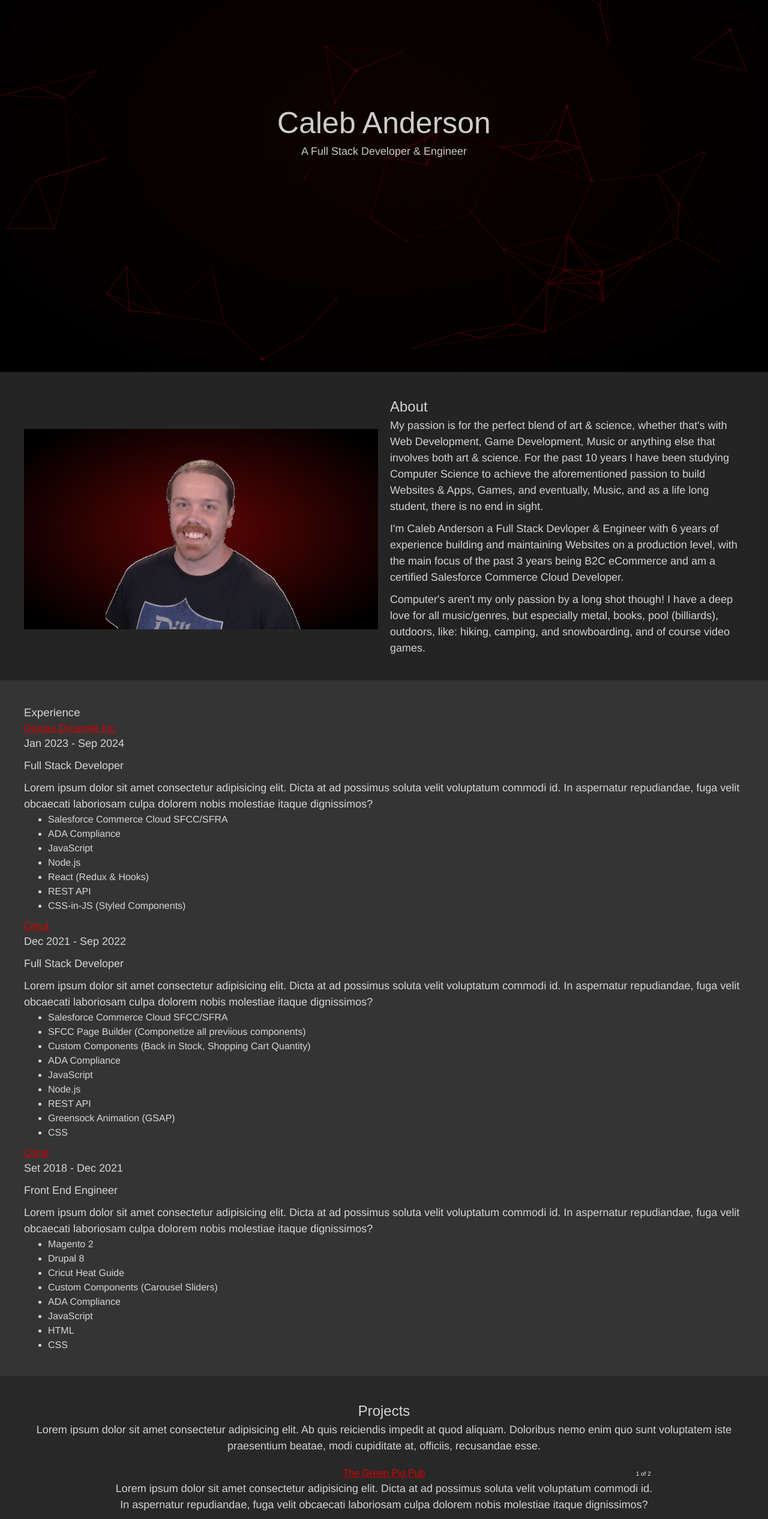
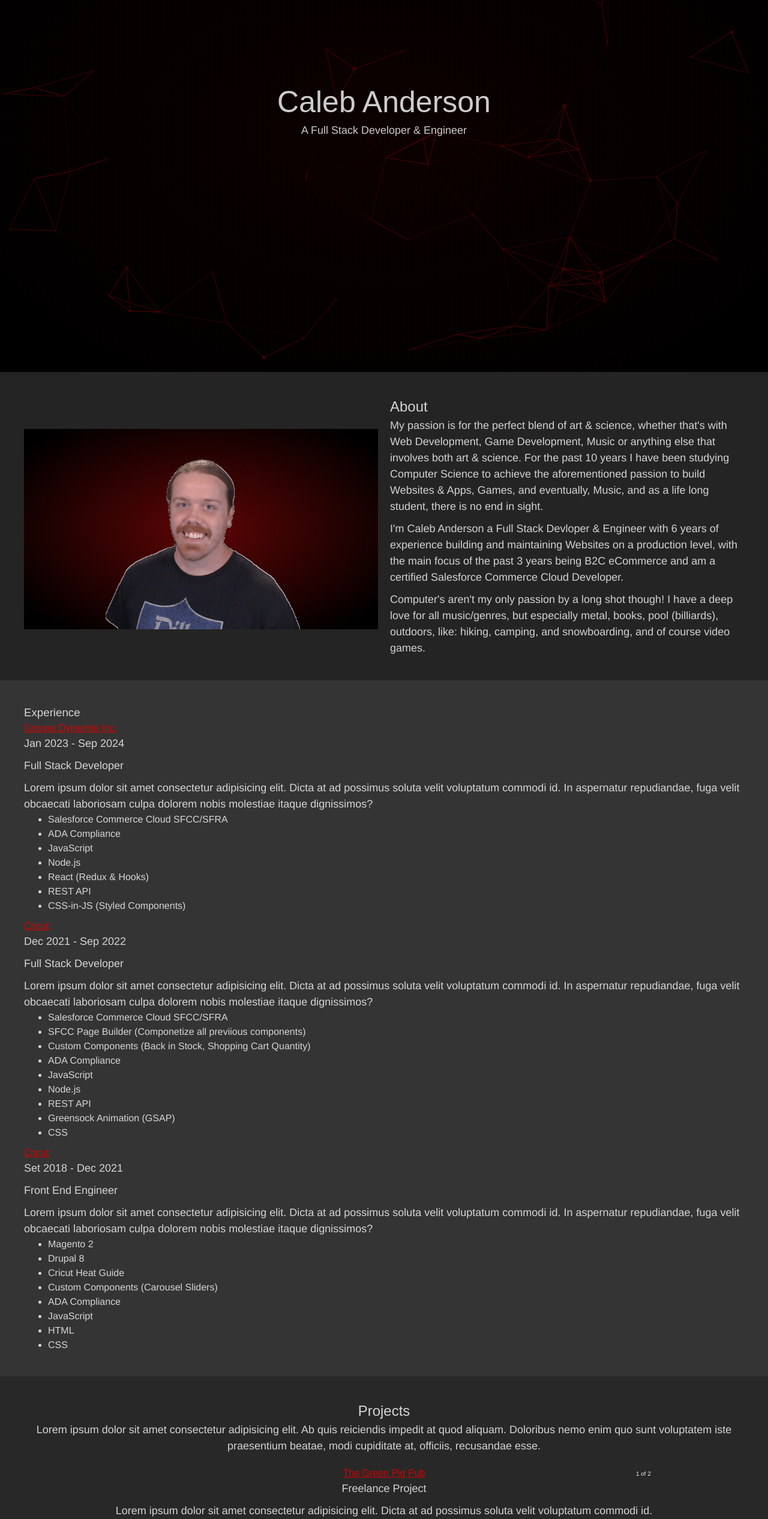
Before and after one commit to LordSahvith/CalebMckays, a React (Vite) app: page / in a window 1280 px wide. Shown: the part 180-2712 px from the top of the page at 60% size. Built offline with nearby package versions, Linux system fonts and the light colour scheme; a web font is replaced by a local one.

Commit message:
update projects to have a type; center hero text

```diff
--- a/src/components/layout/hero/Hero.css
+++ b/src/components/layout/hero/Hero.css
@@ -14,7 +14,6 @@
 }
 
 .hero-text {
-  margin-top: 70px;
   width: 100%;
   max-width: 100%;
 }
--- a/src/components/layout/projects/Projects-Carousel.jsx
+++ b/src/components/layout/projects/Projects-Carousel.jsx
@@ -15,6 +15,7 @@ function ProjectsCarousel() {
                 {project.title}
               </a>
             </h4>
+            <p>{project.type}</p>
             <p>{project.content}</p>
           </div>
           <div>
--- a/src/components/layout/projects/data/projects.js
+++ b/src/components/layout/projects/data/projects.js
@@ -4,6 +4,7 @@ import GreenPigFoodImage from "/images/projects/green-pig-pub/food-menu-table-vi
 const projects = [
   {
     title: "The Green Pig Pub",
+    type: "Freelance Project",
     content:
       "Lorem ipsum dolor sit amet consectetur adipisicing elit. Dicta at ad possimus soluta velit voluptatum commodi id. In aspernatur repudiandae, fuga velit obcaecati laboriosam culpa dolorem nobis molestiae itaque dignissimos? ",
     image: {
@@ -13,7 +14,8 @@ const projects = [
     url: "https://lordsahvith.github.io/green-pig-pub/index.html",
   },
   {
-    title: "Yu-Gi-Oh Card Collector (Personal Project)",
+    title: "Yu-Gi-Oh Card Collector",
+    type: "Personal Project",
     content:
       "Lorem ipsum dolor sit amet consectetur adipisicing elit. Dicta at ad possimus soluta velit voluptatum commodi id. In aspernatur repudiandae, fuga velit obcaecati laboriosam culpa dolorem nobis molestiae itaque dignissimos? ",
     image: {
```
